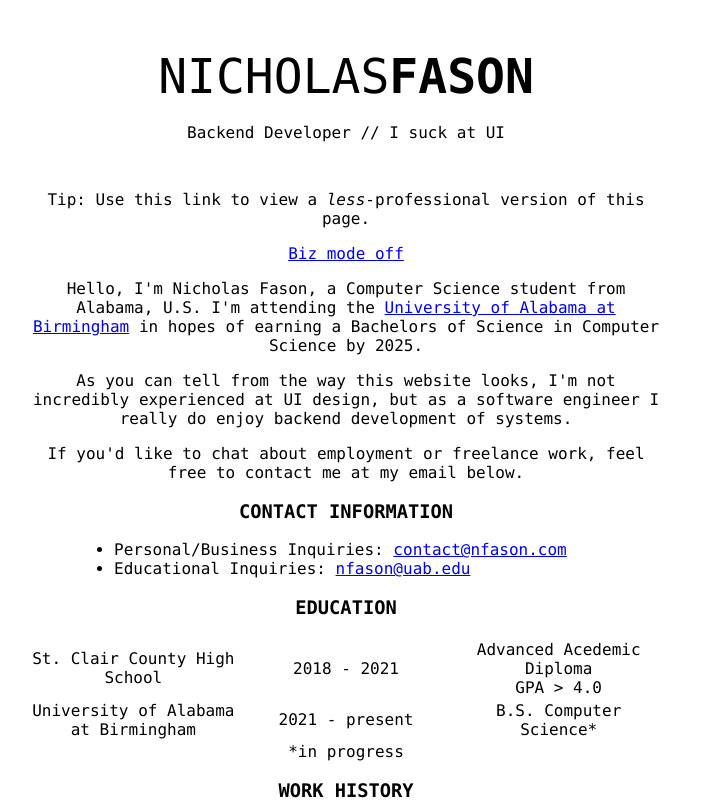
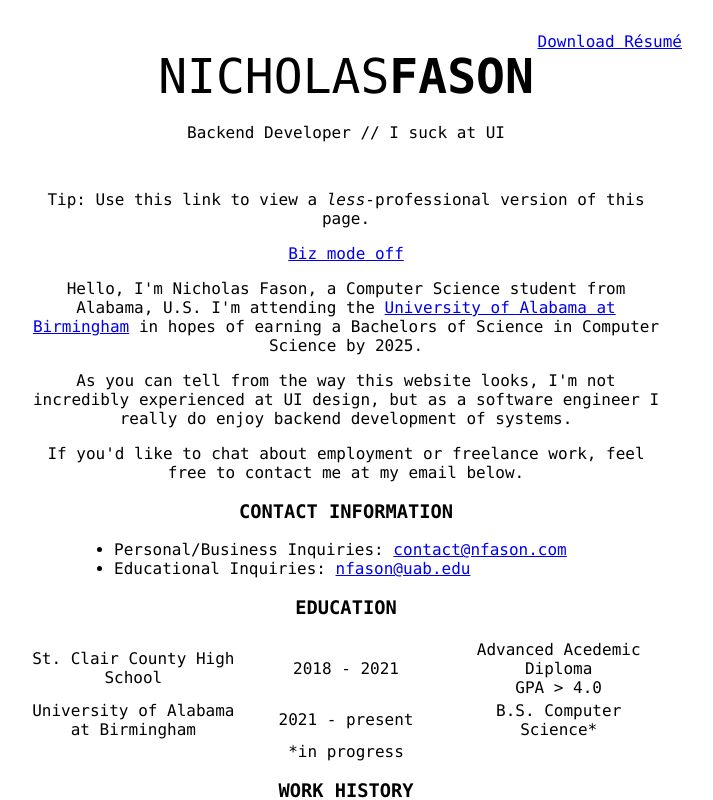
Before and after one commit to nootsponge/nfason.com, a React (Create React App) app: page /biz in a window 1280 px wide. Shown: the top 800 px of the page, without its empty margins (294-1007 px from the left). Built offline with nearby package versions, Linux system fonts and the light colour scheme.

Commit message:
Add resume

```diff
--- a/src/App.css
+++ b/src/App.css
@@ -55,3 +55,8 @@ td {
 .end {
   margin-bottom: 2em;
 }
+
+.far-right {
+  float: right;
+  margin: -1em;
+}
--- a/src/Components/Header.js
+++ b/src/Components/Header.js
@@ -1,6 +1,7 @@
 function Header() {
     return (
         <>
+            <a class="far-right" href="https://cdn.n00t.io/file/ntspng/Resume.pdf" target="_blank" rel="noreferrer">Download R&eacute;sum&eacute;</a>
             <span class="beeg">NICHOLAS<b>FASON</b></span><br />
             <span class="smol">Backend Developer // I suck at UI</span>
         </>
```
